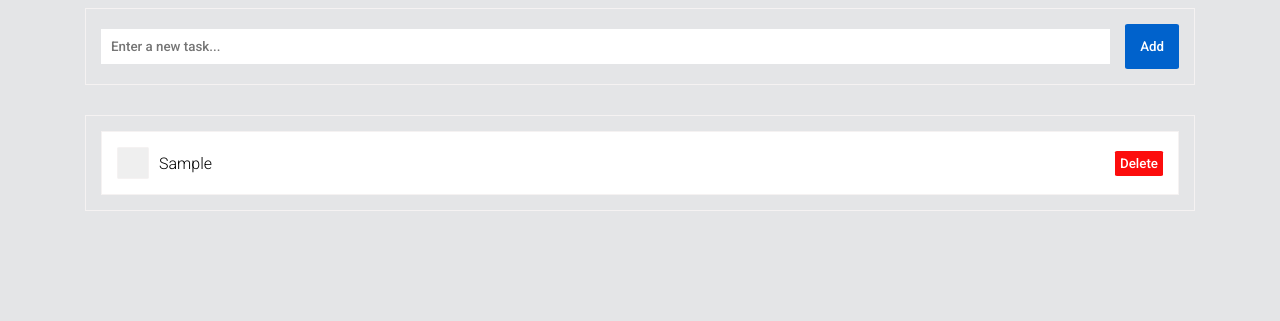
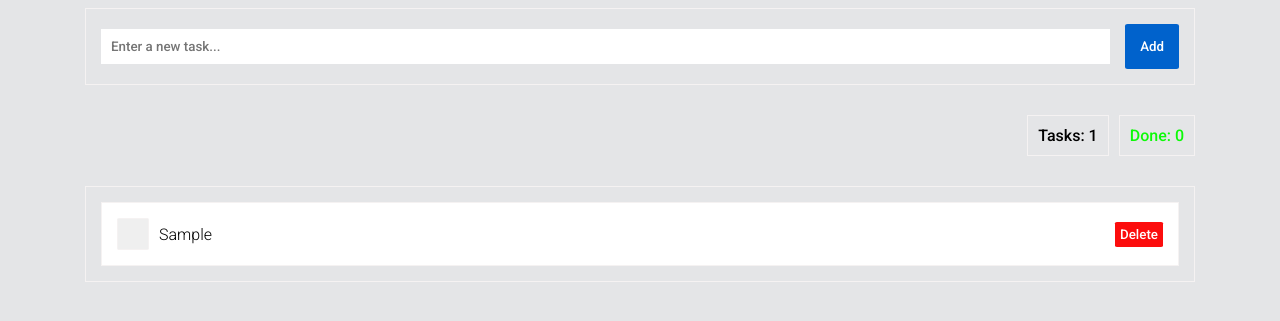
Before and after one commit to leonidleonid97/todo, a plain HTML site: page index.html in a window 1280 px wide. Both pictures are taken after typing "Sample" into the empty fields and a click on the button "Add". Shown: the part 93-414 px from the top of the page. Drawn offline with Linux system fonts and the light colour scheme.

Commit message:
added task counter

```diff
--- a/css/style.css
+++ b/css/style.css
@@ -126,3 +126,32 @@ body {
   height: 30px;
   background: url('https://cdn-icons-png.flaticon.com/512/17/17153.png') center center/cover no-repeat;
 }
+
+.tasks-num {
+  display: none;
+  justify-content: flex-end;
+  margin-top: 30px;
+  text-align: center;
+}
+
+.number {
+  margin: 0 5px;
+  padding: 10px;
+  border: 1px solid #f5f2f2;
+}
+
+.done {
+  margin-left: 5px;
+  color: #0cfa07;
+  padding: 10px;
+  border: 1px solid #f5f2f2;
+}
+
+@media (max-width: 576px) {
+  .tasks-num {
+    justify-content: space-between;
+  }
+  .number {
+    margin-left: 0;
+  }
+}
--- a/index.html
+++ b/index.html
@@ -14,6 +14,7 @@
       <input class="form__inp" type="text" placeholder="Enter a new task...">
       <button class="btn">Add</button>
     </form>
+    <div class="tasks-num"></div>
     <div class="tasks-wrapper">
       <ul class="task-list">
       </ul>
--- a/js/script.js
+++ b/js/script.js
@@ -12,6 +12,7 @@ if (localStorage.getItem('tasks')) {
 
 tasks.forEach(task => {
   renderTask(task);
+  numberOfTasks();
 });
 
 checkTaskList();
@@ -60,6 +61,8 @@ function addTask(e) {
 
     checkTaskList();
 
+    numberOfTasks();
+
   }
 }
 
@@ -74,7 +77,7 @@ function deleteTask(e) {
 
     parent.remove();
   }
-
+  numberOfTasks();
   checkTaskList();
 }
 
@@ -86,6 +89,7 @@ function completeTask(e) {
     const task = tasks.find(task => task.id === id);
     task.status = !task.status;
     saveLocalStorage();
+    numberOfTasks();
 
     const title = parent.querySelector('.task-list__title');
     title.classList.toggle('task-list__title_done');
@@ -112,3 +116,23 @@ function renderTask(task) {
 function saveLocalStorage() {
   localStorage.setItem('tasks', JSON.stringify(tasks));
 }
+
+function numberOfTasks() {
+
+  const div = document.querySelector('.tasks-num');
+
+  if (tasks.length > 0) {
+  div.style.display = 'flex';
+  const newArr = tasks.filter(item => item.status);
+  const numDone = newArr.length;
+  const num = tasks.length;
+  div.innerHTML = `<div class="number">Tasks: ${num}</div>
+                   <div class="done">Done: ${numDone}</div>
+  `;
+  if (num <= 0) {
+    div.innerHTML = '';
+  }
+} else {
+  div.style.display = 'none';
+}
+}
```
